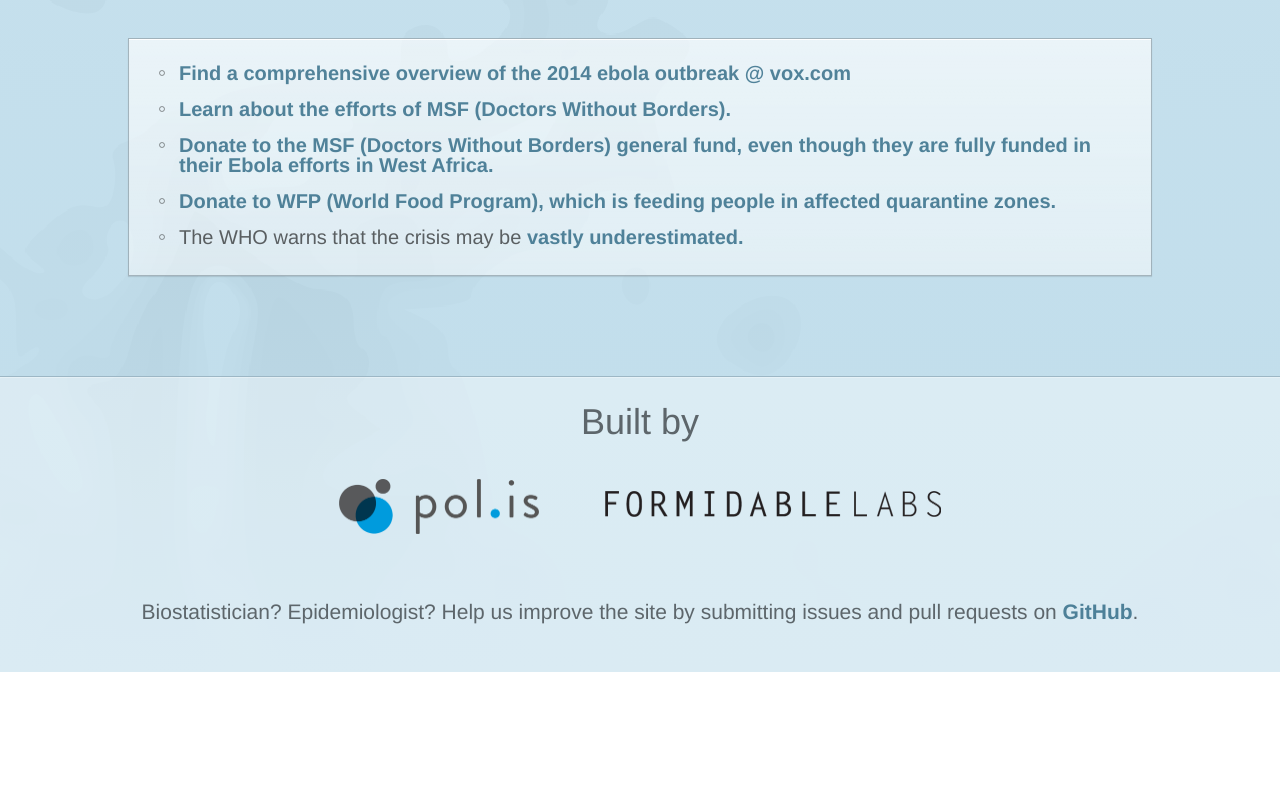
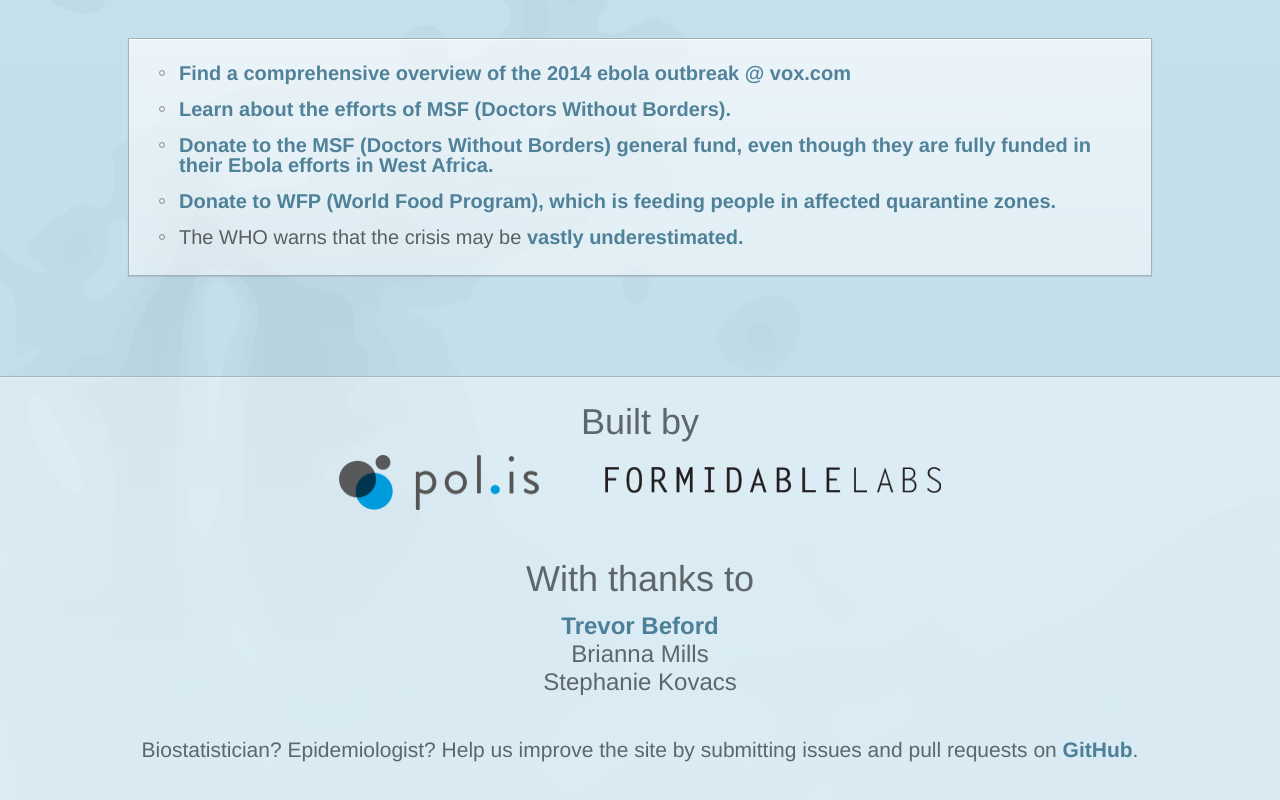
Before and after one commit to colinmegill/ebola, a website: page index.html in a window 1280 px wide. Shown: the part 1543-2343 px from the top of the page. Before the commit the page ends 2215 px from the top, so only its background shows below. Drawn offline with nearby package versions, Linux system fonts and the light colour scheme.

Commit message:
Add advisors

```diff
--- a/index.html
+++ b/index.html
@@ -285,18 +285,17 @@
 		}
 
 		.SubtleHeading {
-			margin: 0 0 36px;
+			margin: 0 0 12px;
 
 			font-weight: 300;
 			text-align: center;
 		}
 
-		.LogoList {
-			margin: 0 0 60px;
+		.BlockList {
+			margin: 0 0 42px;
 			padding: 0;
 
 			list-style: none;
-			text-align: center;
 		}
 
 		.LogoList li {
@@ -395,7 +394,7 @@
 	<div class="Container">
 		<h2 class="SubtleHeading">Built by</h2>
 
-		<ul class="LogoList">
+		<ul class="BlockList LogoList">
 			<li>
 				<a href="http://pol.is">
 					<img class="Logo Logo-Polis" src="assets/polis.png" alt="Polis">
@@ -406,6 +405,14 @@
 					<img class="Logo Logo-Formidable" src="assets/formidable-labs.png" alt="Formidable Labs">
 				</a>
 			</li>
+		</ul>
+
+		<h2 class="SubtleHeading">With thanks to</h2>
+
+		<ul class="BlockList">
+			<li><a href="http://bedford.io">Trevor Beford</a></li>
+			<li>Brianna Mills</li>
+			<li>Stephanie Kovacs</li>
 		</ul>
 
 		<p class="u-MiniCopy">Biostatistician? Epidemiologist? Help us improve the site by submitting issues and pull requests on <a href="https://github.com/colinmegill/ebola">GitHub</a>.</p>
```
